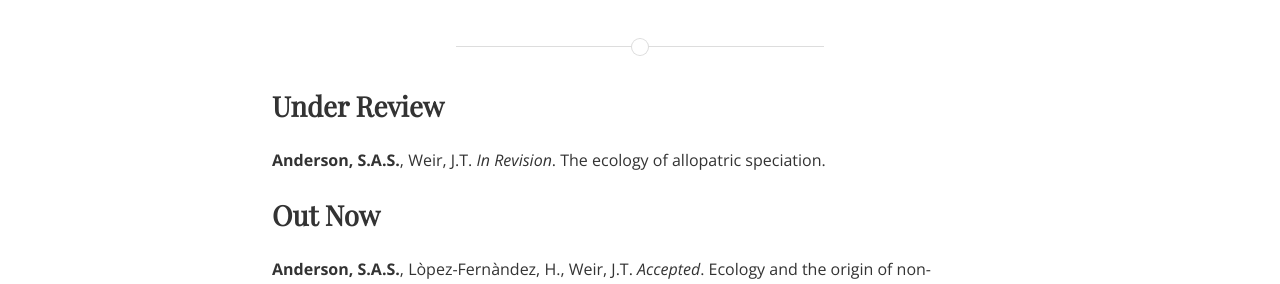
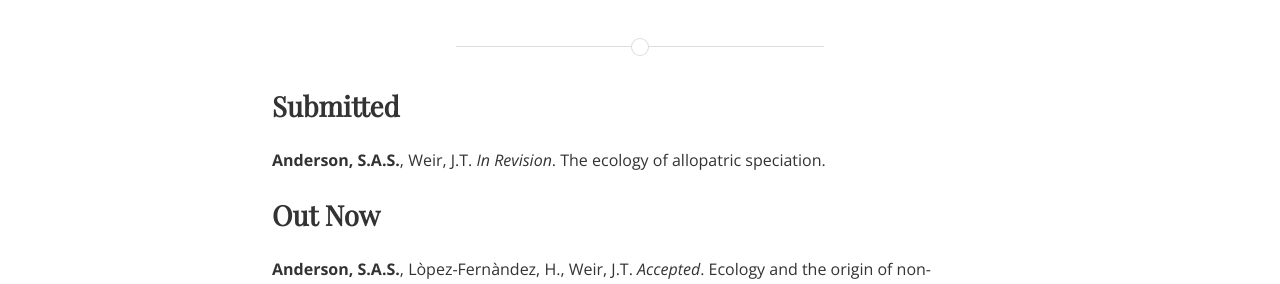
Before and after one commit to SeanASAnderson/SeanASAnderson.github.io, a Jekyll site: the page built from publications2.md, in a window 1280 px wide and 1074 px high. Shown: the part 136-420 px from the top of the window. Built offline with Jekyll 4.4.1, drawn with Linux system fonts in a browser that asks for light colours; nearby versions of some CDN libraries; some web fonts are replaced.

Commit message:
pub update

```diff
--- a/publications2.md
+++ b/publications2.md
@@ -11,7 +11,7 @@ img {
 }
 </style>
 
-<h2>Under Review</h2>
+<h2>Submitted</h2>
 
 <p><b>Anderson, S.A.S.</b>, Weir, J.T. <i>In Revision</i>. The ecology of allopatric speciation. </p>
 
```
